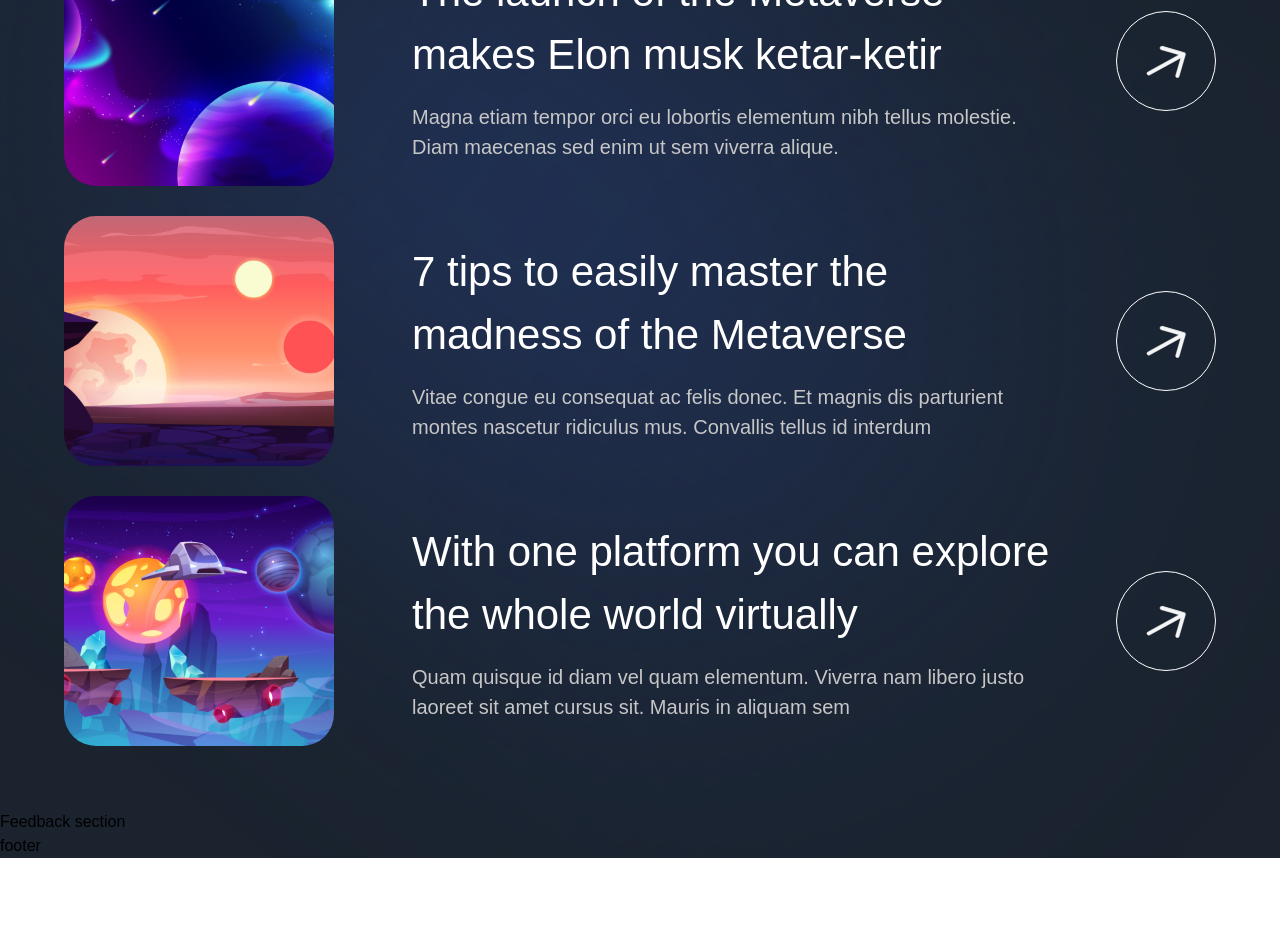
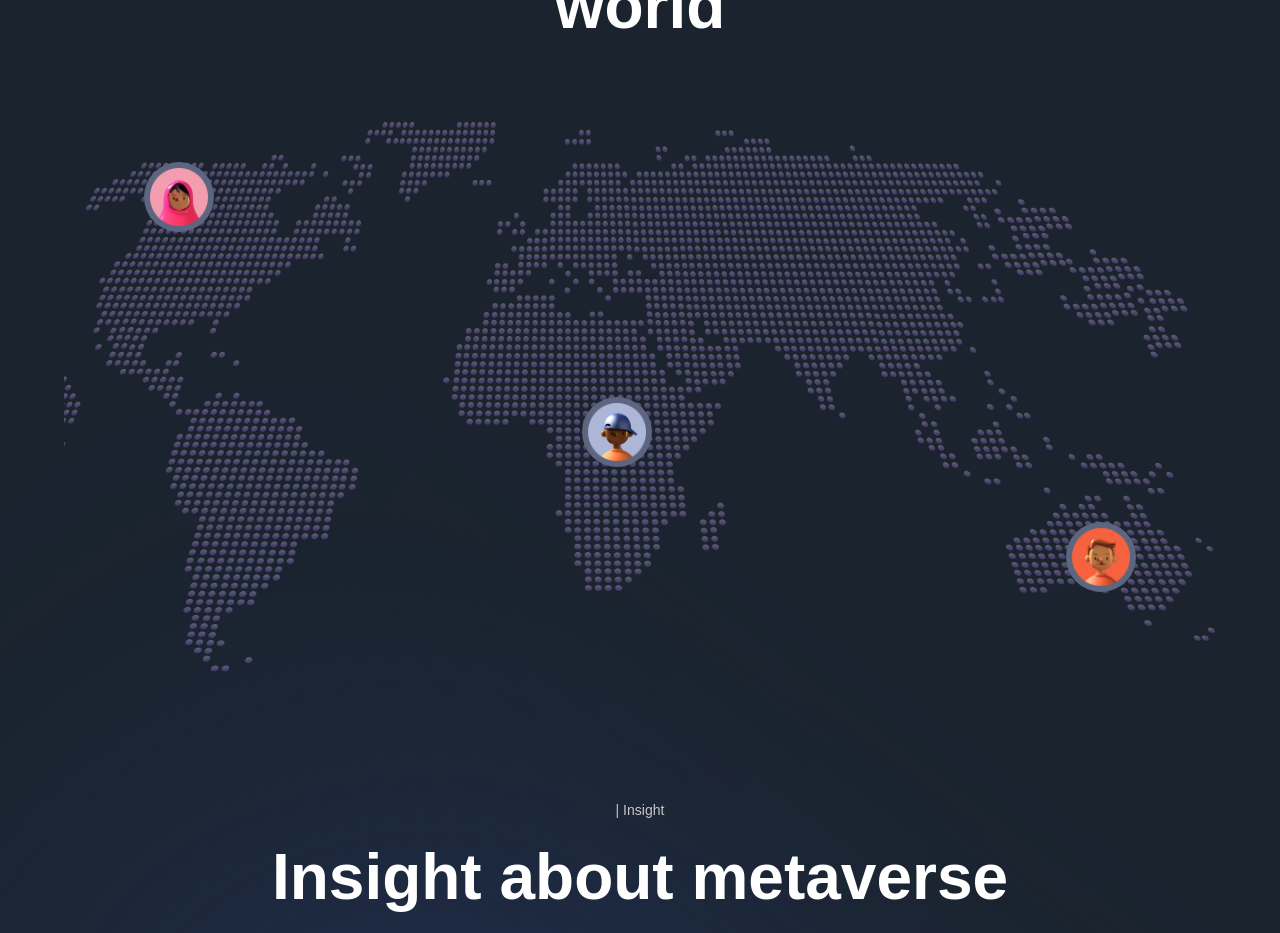
Before and after one commit to KasparsRevins/react-project-four, a Next.js app: page / in a window 1280 px wide. Shown: the part 4480-5413 px from the top of the page. Before the commit the page ends 5338 px from the top, so only its background shows below. Built offline with nearby package versions, Linux system fonts and the light colour scheme; a web font is replaced by a local one.

Commit message:
World Section done

```diff
--- a/sections/World.jsx
+++ b/sections/World.jsx
@@ -1,8 +1,54 @@
 'use client';
 
+import { motion } from 'framer-motion';
+import styles from '../styles';
+import { staggerContainer, fadeIn } from '../utils/motion';
+import {  TitleText, TypingText } from '../components';
+
 const World = () => (
-  <section>
-    World section
+  <section className={`${styles.paddings} relative z-10`}>
+    <motion.div
+      variants={staggerContainer}
+      initial="hidden"
+      whileInView="show"
+      viewport={{once: "false", amount: 0.25}}
+      className={`${styles.innerWidth} mx-auto flex flex-col`}
+    >
+      <TypingText title="| People on the World" textStyles="text-center"/>
+      <TitleText
+        title={(<>
+        Track friends around you and invite them to play together in the same world
+        </>)}
+        textStyles="text-center"
+      />
+      <motion.div
+        variants={fadeIn('up', 'tween', 0.3, 1)}
+        className='relative mt-[68px] flex w-full h-[550px]'
+      >
+          <img src='/map.png'
+            alt='map'
+            className='w-full h-full object-cover'
+          />
+          <div className='absolute bottom-20 right-20 w-[70px] h-[70px] p-[6px] rounded-full bg-[#5d6680]'>
+            <img src='people-01.png'
+              alt='people'
+              className='w-full h-full'
+            />
+          </div>
+          <div className='absolute top-10 left-20 w-[70px] h-[70px] p-[6px] rounded-full bg-[#5d6680]'>
+            <img src='people-02.png'
+              alt='people'
+              className='w-full h-full'
+            />
+          </div>
+          <div className='absolute top-1/2 left-[45%] w-[70px] h-[70px] p-[6px] rounded-full bg-[#5d6680]'>
+            <img src='people-03.png'
+              alt='people'
+              className='w-full h-full'
+            />
+          </div>
+      </motion.div>
+    </motion.div>
   </section>
 );
 
```
